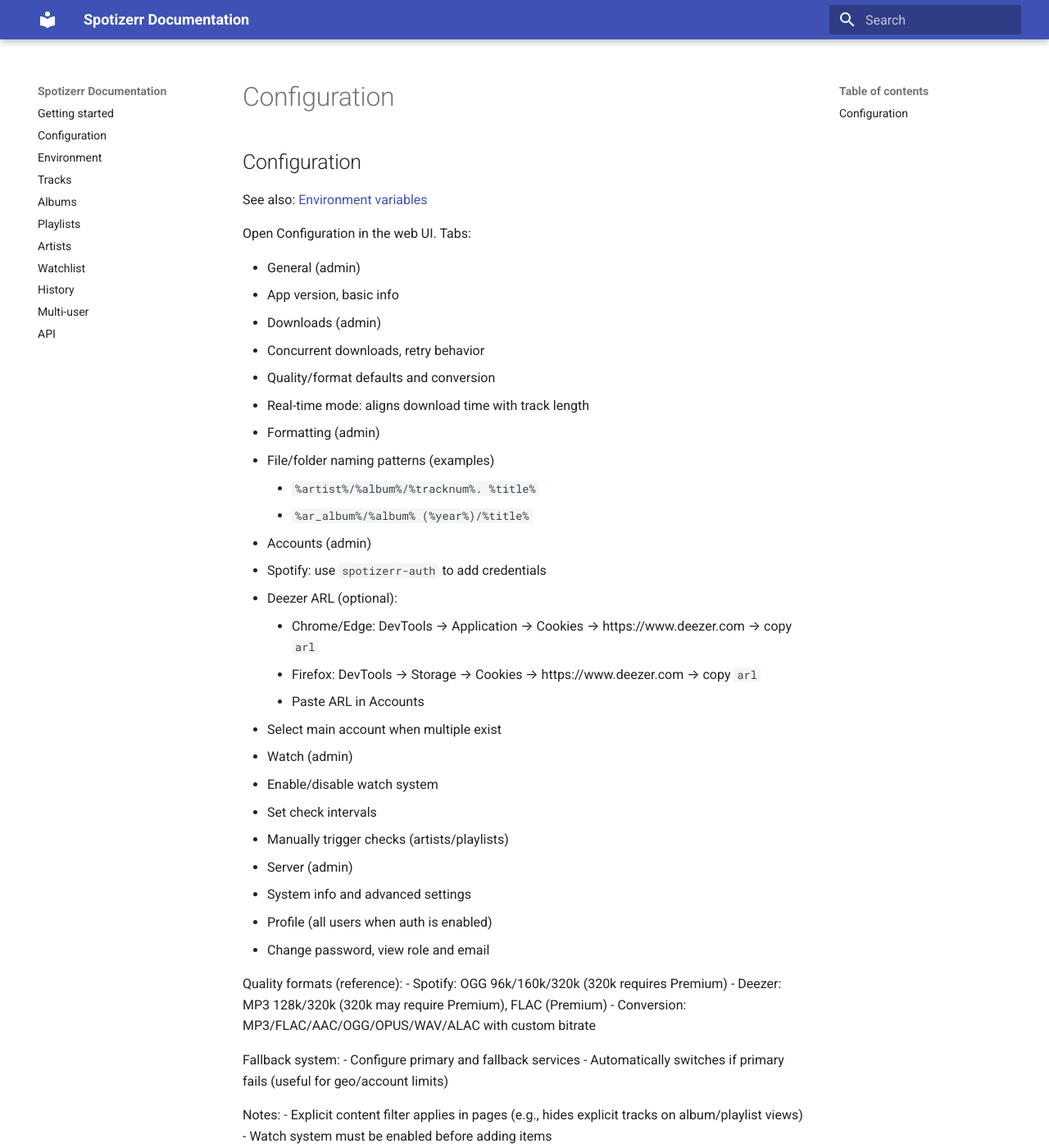
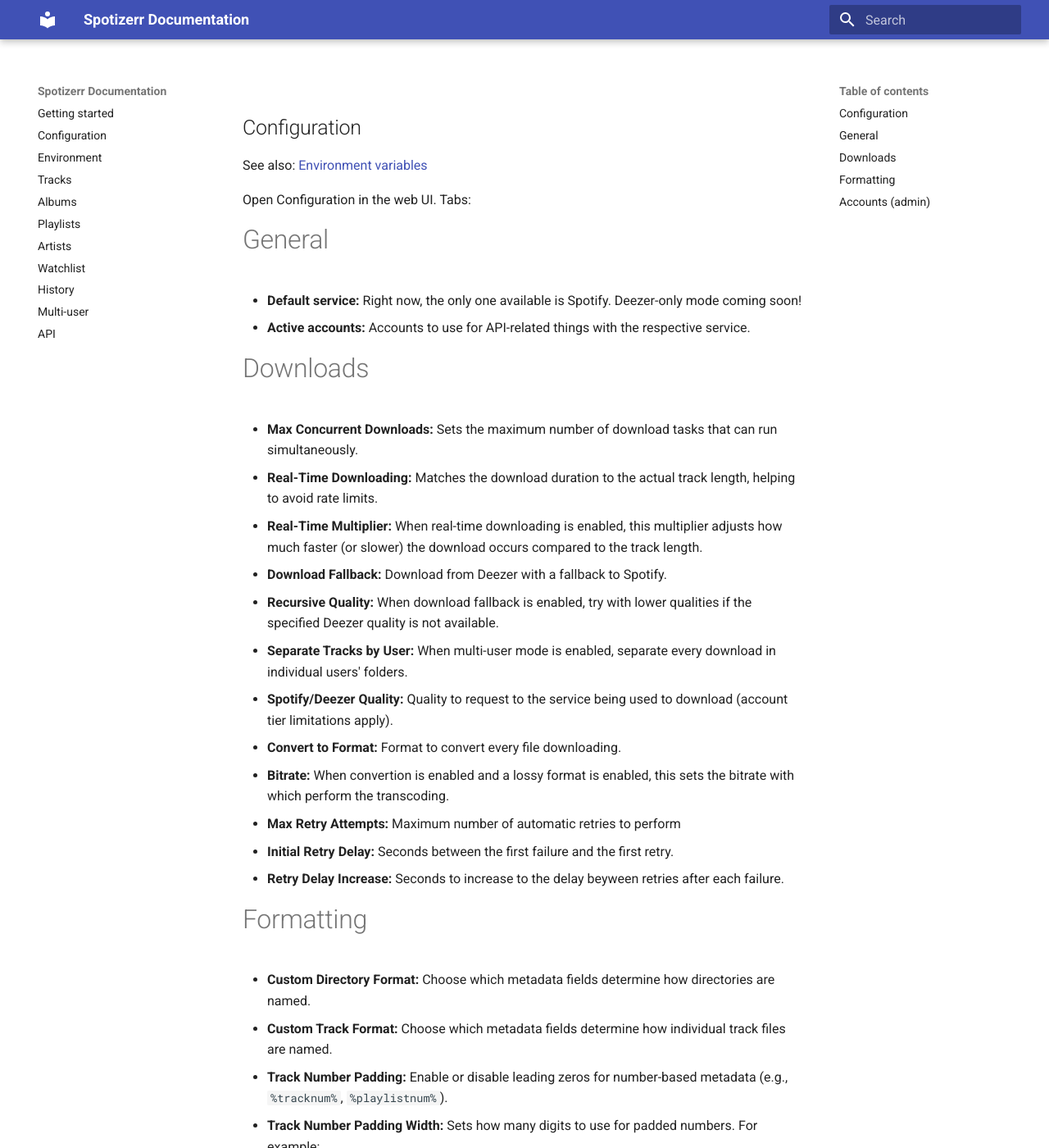
Before and after one commit to spotizerr-dev/spotizerr, an MkDocs documentation site: the page built from docs/user/configuration.md, in a window 1280 px wide and 1400 px high. Shown: the whole window at 82% size. Built offline with MkDocs 1.6.1 and Material for MkDocs 9.7.7, drawn with Linux system fonts in a browser that asks for light colours; some of the changed text lies outside the part shown.

```diff
--- a/docs/user/configuration.md
+++ b/docs/user/configuration.md
@@ -4,18 +4,39 @@
 
 Open Configuration in the web UI. Tabs:
 
-- General (admin)
-  - App version, basic info
-- Downloads (admin)
-  - Concurrent downloads, retry behavior
-  - Quality/format defaults and conversion
-  - Real-time mode: aligns download time with track length
-- Formatting (admin)
-  - File/folder naming patterns (examples)
-    - `%artist%/%album%/%tracknum%. %title%`
-    - `%ar_album%/%album% (%year%)/%title%`
-- Accounts (admin)
-  - Spotify: use `spotizerr-auth` to add credentials
+# General
+  - **Default service:** Right now, the only one available is Spotify. Deezer-only  mode coming soon!
+  - **Active accounts:** Accounts to use for API-related things with the respective service.
+
+# Downloads
+  - **Max Concurrent Downloads:** Sets the maximum number of download tasks that can run simultaneously.
+  - **Real-Time Downloading:** Matches the download duration to the actual track length, helping to avoid rate limits.
+  - **Real-Time Multiplier:** When real-time downloading is enabled, this multiplier adjusts how much faster (or slower) the download occurs compared to the track length.
+  - **Download Fallback:** Download from Deezer with a fallback to Spotify.
+  - **Recursive Quality:** When download fallback is enabled, try with lower qualities if the specified Deezer quality is not available.
+  - **Separate Tracks by User:** When multi-user mode is enabled, separate every download in individual users' folders.
+  - **Spotify/Deezer Quality:** Quality to request to the service being used to download  (account tier limitations apply).
+  - **Convert to Format:** Format to convert every file downloading.
+  - **Bitrate:** When convertion is enabled and a lossy format is enabled, this sets the bitrate with which perform the transcoding.
+  - **Max Retry Attempts:** Maximum number of automatic retries to perform
+  - **Initial Retry Delay:** Seconds between the first failure and the first retry.
+  - **Retry Delay Increase:** Seconds to increase to the delay beyween retries after each failure.
+
+
+# Formatting
+- **Custom Directory Format:** Choose which metadata fields determine how directories are named.
+- **Custom Track Format:** Choose which metadata fields determine how individual track files are named.
+- **Track Number Padding:** Enable or disable leading zeros for number-based metadata (e.g., `%tracknum%`, `%playlistnum%`).
+- **Track Number Padding Width:** Sets how many digits to use for padded numbers. For example:
+
+  * `01. Track` (width: 2)
+  * `001. Track` (width: 3)
+- **Artist Separator:** When a track has multiple artists (or album artists), this string will be used to separate them in both metadata and file/directory naming.
+- **Save Album Cover:** Whether to save the cover as a separate `cover.jpg` file or not.
+- **Use Spotify Metadata in Deezer Fallback:** Whether to use Spotify metadata when downloading from Deezer or not. It generally is better to leave this enabled, since it has no added API cost and Spotify's metadata tends to be better.
+
+# Accounts (admin)
+  - **Spotify:** use `spotizerr-auth` to add credentials.
   - Deezer ARL (optional):
     - Chrome/Edge: DevTools → Application → Cookies → https://www.deezer.com → copy `arl`
     - Firefox: DevTools → Storage → Cookies → https://www.deezer.com → copy `arl`
--- a/requirements.txt
+++ b/requirements.txt
@@ -1,7 +1,7 @@
 fastapi==0.116.1
 uvicorn[standard]==0.35.0
 celery==5.5.3
-deezspot-spotizerr==2.7.6
+deezspot-spotizerr==2.7.7
 httpx==0.28.1
 bcrypt==4.2.1
 PyJWT==2.10.1
```
